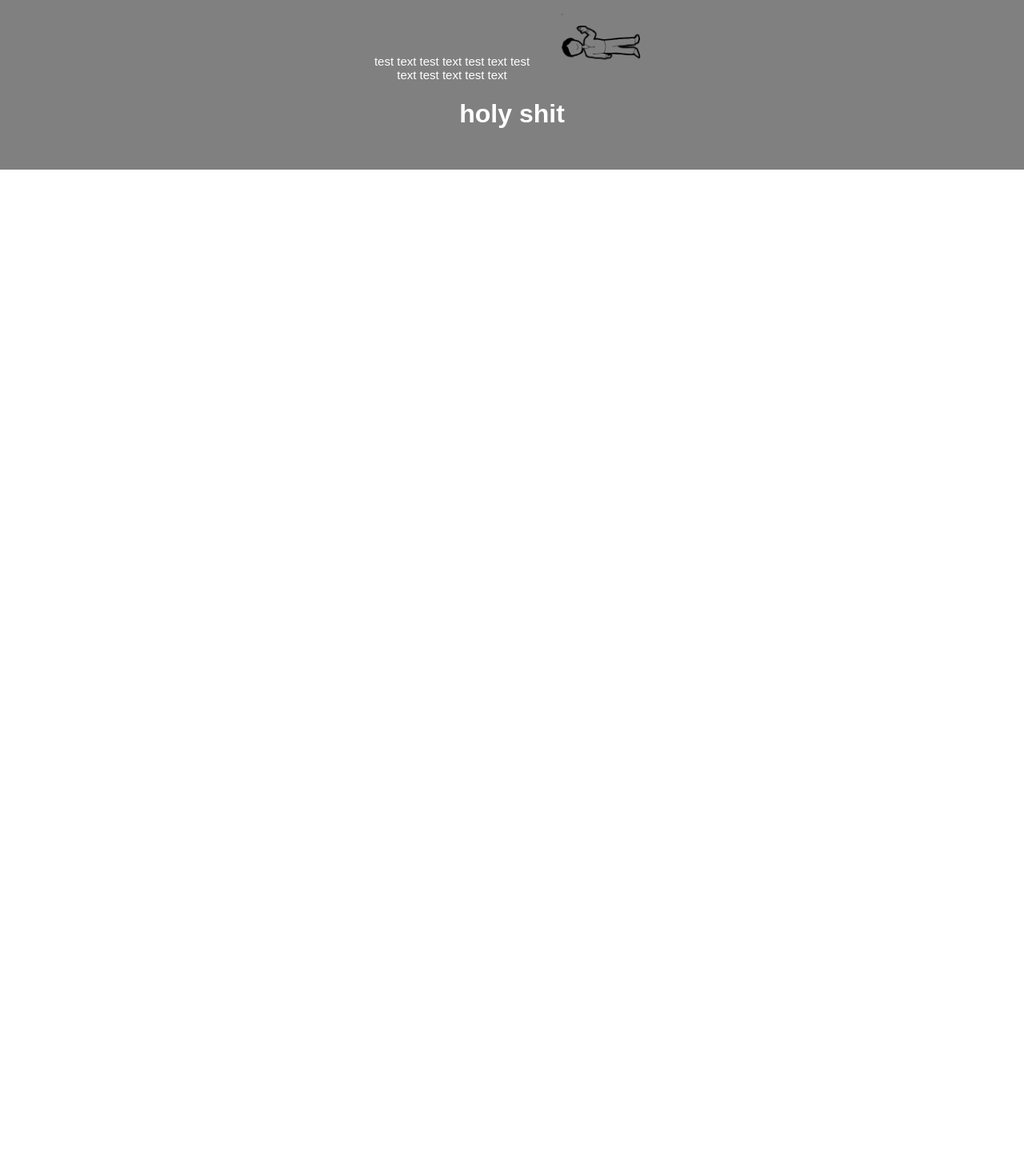
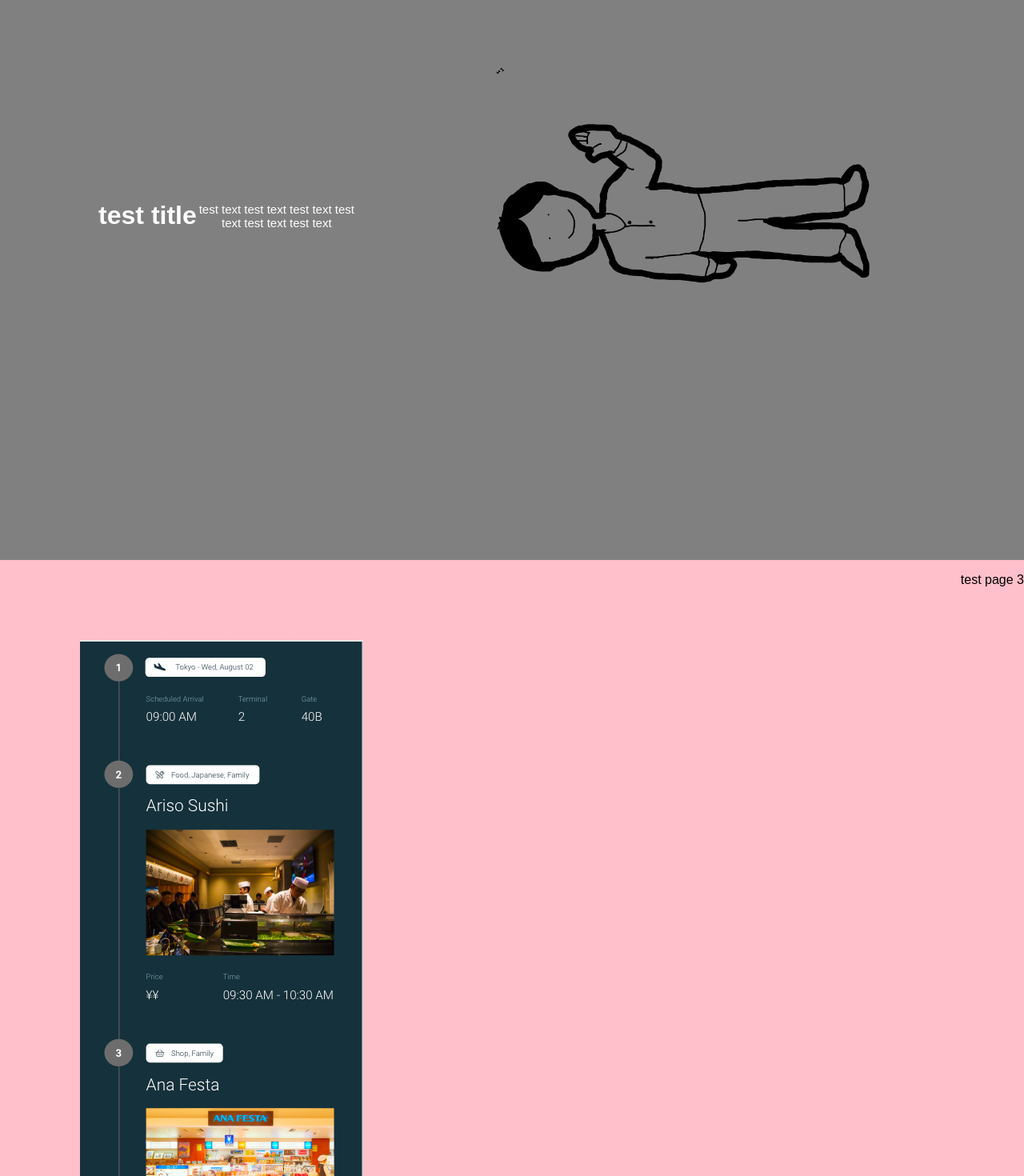
Before and after one commit to panzerstadt/transit-app-landing-page, a React (Create React App) app: page / in a window 1280 px wide. Shown: the part 1100-2570 px from the top of the page at 80% size. Before the commit the page ends 1312 px from the top, so only its background shows below. Built offline with nearby package versions, Linux system fonts and the light colour scheme.

Commit message:
flexbox system for all contents

```diff
--- a/src/components/scroll.js
+++ b/src/components/scroll.js
@@ -15,6 +15,10 @@ let images = importAll(require.context("../assets", true, /.*\.jpeg$/));
 
 const p1Style = {
   root: {
+    display: "flex",
+    justifyContent: "center",
+    alignItems: "center",
+    height: "100vh",
     color: "white",
     paddingTop: 30,
     paddingBottom: 30,
@@ -24,13 +28,10 @@ const p1Style = {
     fontSize: 25
   },
   text: {
-    display: "inline-block",
     fontSize: 15,
-    width: 200,
-    margin: "0 auto"
+    width: 200
   },
   image: {
-    display: "inline-block",
     width: 150
   }
 };
@@ -48,6 +49,10 @@ const page_1 = (
 
 const p2Style = {
   root: {
+    display: "flex",
+    justifyContent: "center",
+    alignItems: "center",
+    height: "100vh",
     color: "white",
     paddingTop: 30,
     paddingBottom: 30,
@@ -57,14 +62,11 @@ const p2Style = {
     fontSize: 25
   },
   text: {
-    display: "inline-block",
     fontSize: 15,
-    width: 200,
-    margin: "0 auto"
+    width: 200
   },
   image: {
-    display: "inline-block",
-    width: 150
+    height: 400
   }
 };
 
@@ -75,11 +77,34 @@ const page_2 = (
       test text test text test text test text test text test text
     </p>
     <img style={p2Style.image} src={images["bg/man.jpeg"]} />
-    <h1>holy shit</h1>
   </div>
 );
 
-const all_pages = [page_1, page_2, page_1, page_2];
+const p3Style = {
+  root: {
+    // height: 500,
+    display: "flex",
+    justifyContent: "space-between",
+    backgroundColor: "pink"
+  },
+  text: {
+    verticalAlign: "middle"
+  },
+  image: {
+    height: "100%",
+    padding: 100
+  }
+};
+
+const page_3 = (
+  <div style={p3Style.root}>
+    <img style={p3Style.image} src={images["bg/path.jpeg"]} />
+
+    <p style={p3Style.text}>test page 3</p>
+  </div>
+);
+
+const all_pages = [page_1, page_2, page_3, page_2];
 
 export default class Scroll extends Component {
   render() {
```
Also changed, not shown: src/assets/bg/path.jpeg (added).
